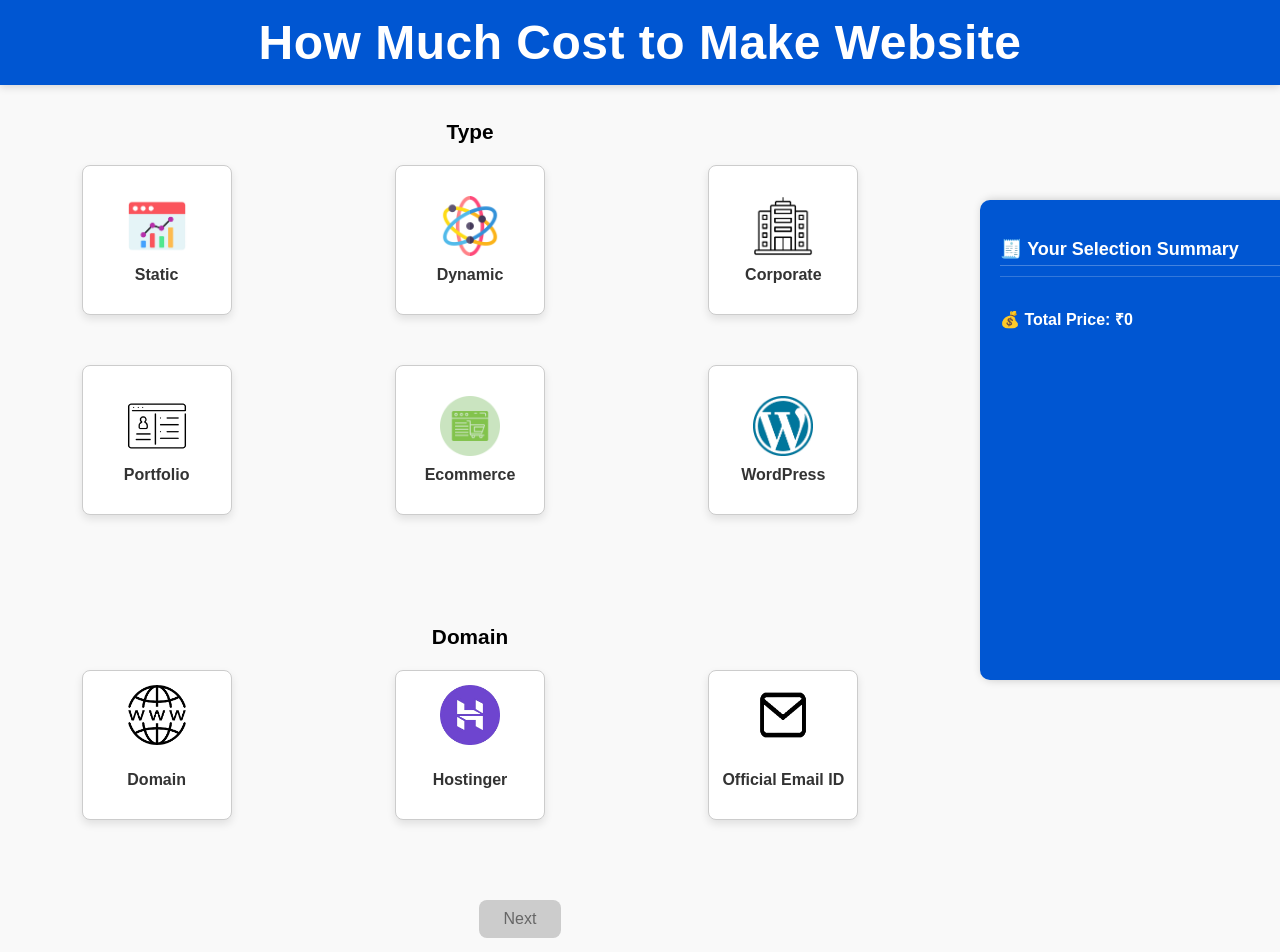
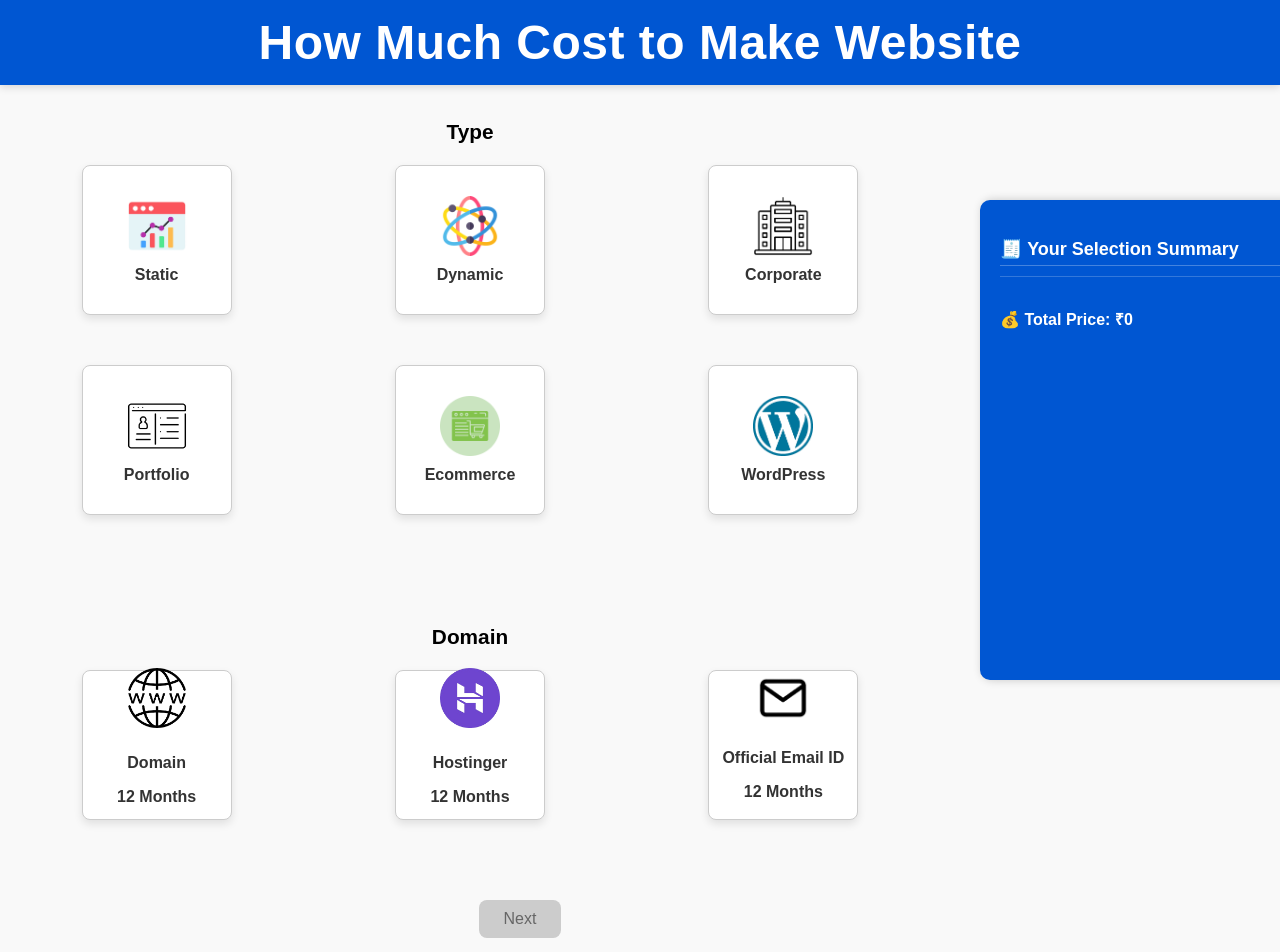
Before and after one commit to jada-chandana/website-calculator, a React (Vite) app: page / in a window 1280 px wide. Shown: the top 952 px of the page. Built offline with nearby package versions, Linux system fonts and the light colour scheme.

Commit message:
change css in cards
change css in cards

```diff
--- a/src/App.css
+++ b/src/App.css
@@ -73,6 +73,9 @@ html, body {
   padding: 0;
   margin-top: 40px;
   flex-wrap: wrap; /* allows wrapping if screen is small */
+}
+.type-card:hover p {
+  color: white !important;
 }
 
 .grid-item {
--- a/src/components/Domain.jsx
+++ b/src/components/Domain.jsx
@@ -41,6 +41,7 @@ const Domain = ({ selectedItems = {}, setSelectedItems = () => {} }) => {
   const isHostingerSelected = (selectedItems.domain || []).some(
     (d) => d.name === "Hostinger"
   );
+
   return (
     <div style={{ marginTop: "30px" }}>
       {/* Animated heading */}
@@ -97,9 +98,10 @@ const Domain = ({ selectedItems = {}, setSelectedItems = () => {} }) => {
                 />
               )}
               <div>
-                <p className="type-name" style={{ fontWeight: "bold", color: "#333" }}>
+                <p style={{  fontWeight: "bold", color: "#333" }}>
                   {item.name}
                 </p>
+                <p  style={{ fontWeight: "bold", color: "#333" }}>12 Months</p>
               </div>
             </motion.li>
           );
```
